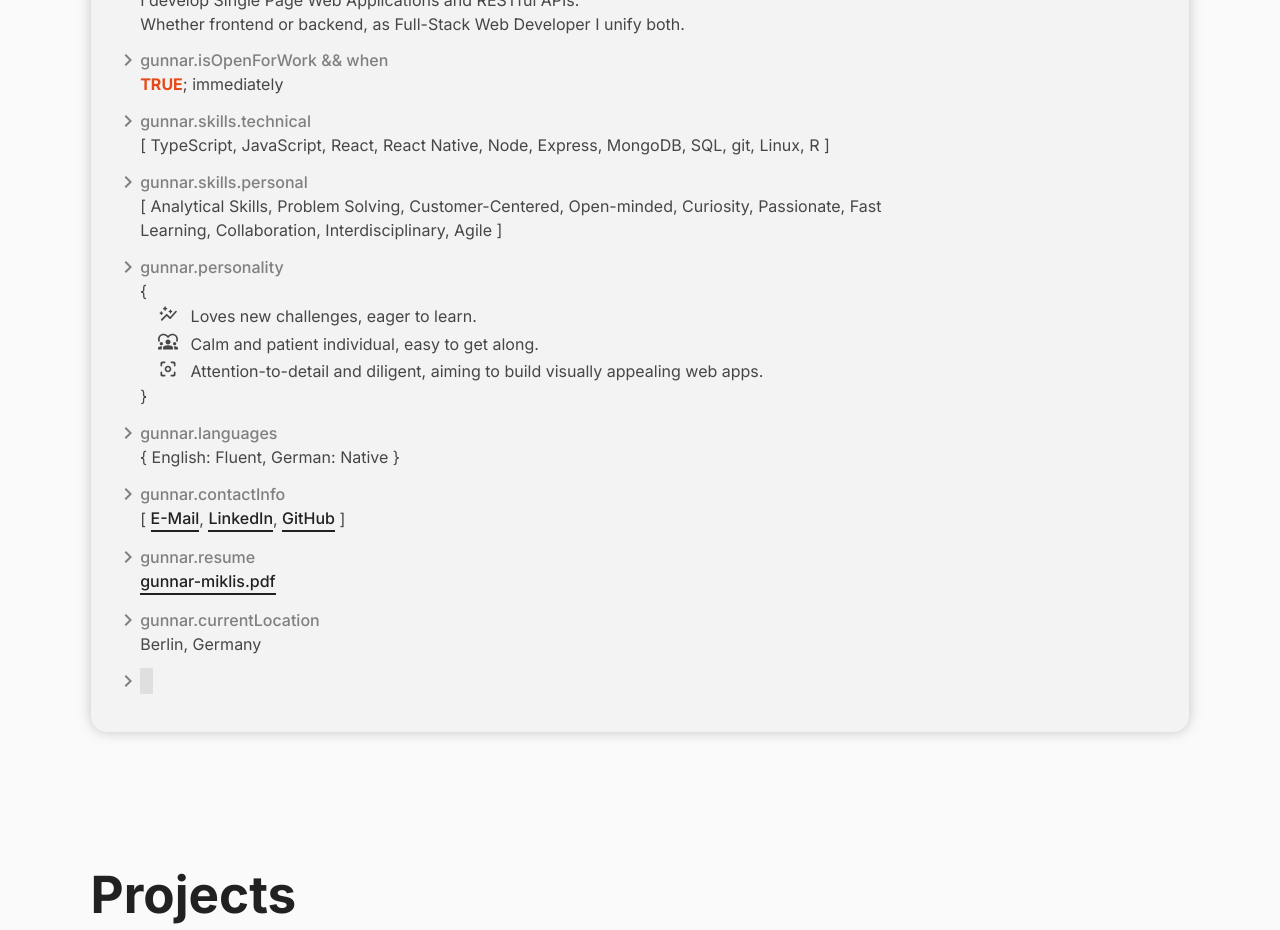
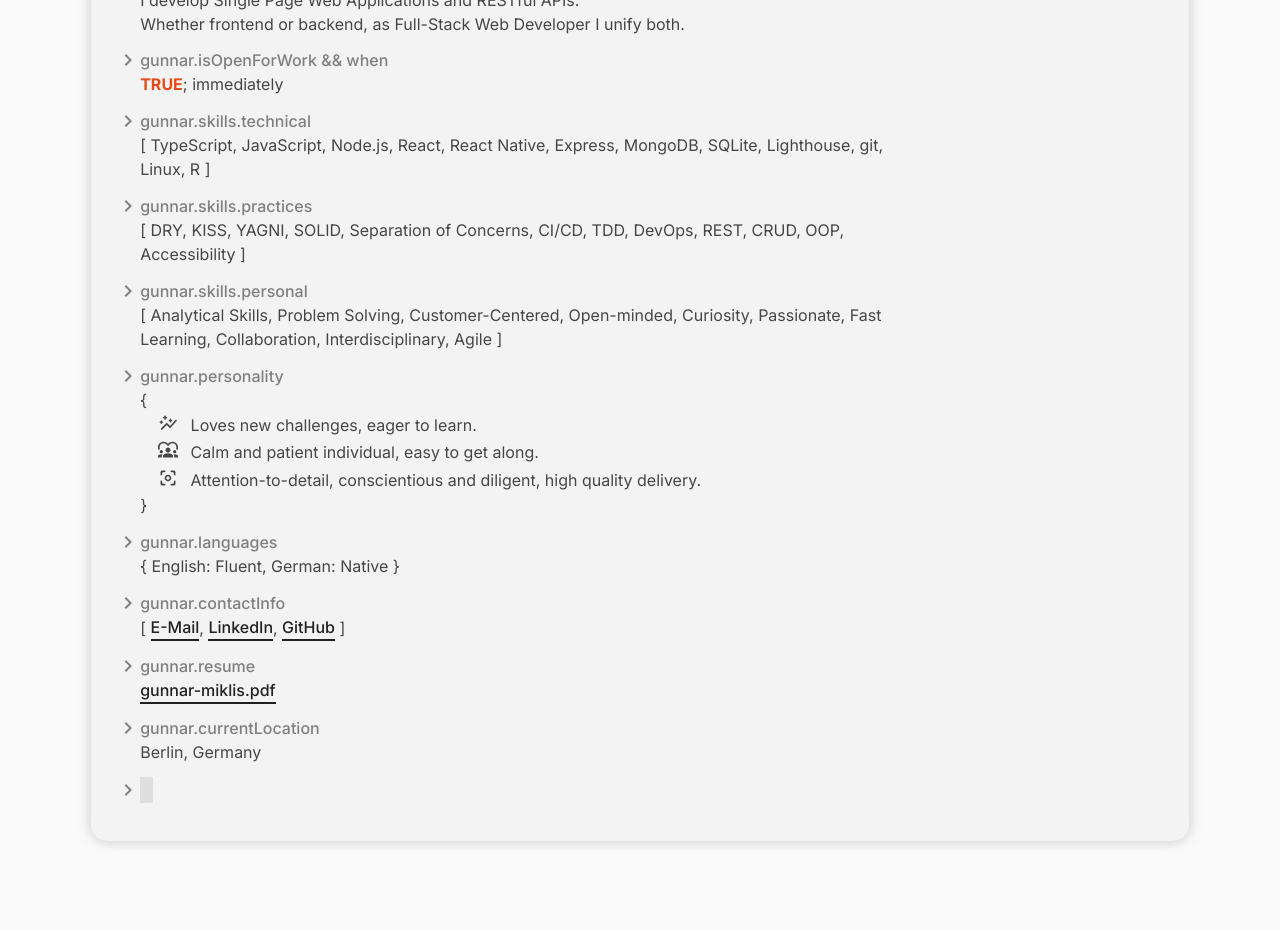
Before and after one commit to gunnar-miklis/portfolio, a React (Vite) app: page / in a window 1280 px wide. Shown: the part 940-1870 px from the top of the page. Built offline with nearby package versions, Linux system fonts and the light colour scheme.

Commit message:
add "practices" section

```diff
--- a/src/components/Terminal.tsx
+++ b/src/components/Terminal.tsx
@@ -55,8 +55,18 @@ export default function Terminal() {
             <Icon /> gunnar.skills.technical
           </p>
           <p className='out'>
-            [ TypeScript, JavaScript, React, React Native, Node, Express, MongoDB, SQL, git,
-            Linux, R ]
+            [ TypeScript, JavaScript, Node.js, React, React Native, Express, MongoDB, SQLite,
+            Lighthouse, git, Linux, R ]
+          </p>
+        </div>
+
+        <div>
+          <p className='in'>
+            <Icon /> gunnar.skills.practices
+          </p>
+          <p className='out'>
+            [ DRY, KISS, YAGNI, SOLID, Separation of Concerns, CI/CD, TDD, DevOps, REST, CRUD, OOP,
+            Accessibility ]
           </p>
         </div>
 
@@ -91,7 +101,7 @@ export default function Terminal() {
               </li>
               <li>
                 <CenterFocusWeakRoundedIcon fontSize='small' />
-                Attention-to-detail and diligent, aiming to build visually appealing web apps.
+                Attention-to-detail, conscientious and diligent, high quality delivery.
               </li>
             </ul>
 
```
